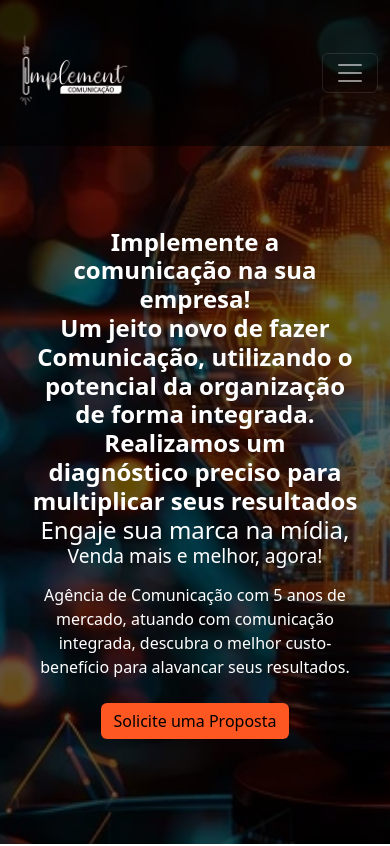
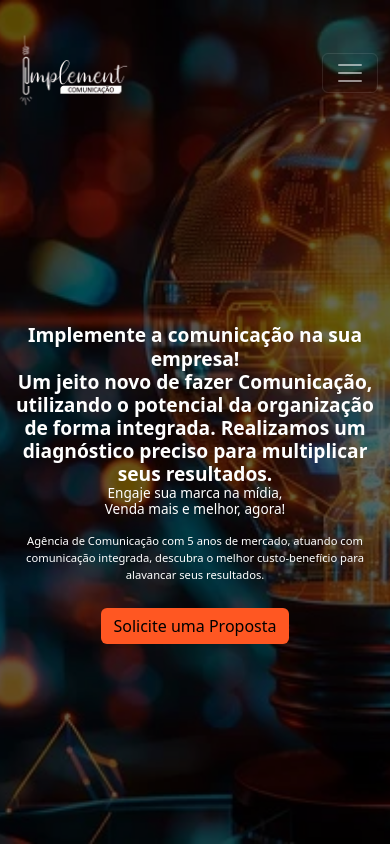
Before and after one commit to andresperes33/SITE-IMPLEMENT-COMINICA--O, a plain HTML site: page index.html in a window 390 px wide. Shown: the top 846 px of the page. Drawn offline with nearby package versions, Linux system fonts and the light colour scheme.

Commit message:
IMPLEMENT V1.2 add ADD RESPONSIVIDADE NO HEADER

```diff
--- a/index.html
+++ b/index.html
@@ -10,6 +10,7 @@
     <link rel="stylesheet" href="style.css" />
     <link rel="stylesheet" href="https://cdnjs.cloudflare.com/ajax/libs/font-awesome/6.5.2/css/all.min.css" />
     <!-- Font Awesome -->
+    <link rel="icon" href="./img/Logo03.jpg" type="image/png">
 </head>
 
 <body>
@@ -45,20 +46,28 @@
 
         <div class="hero-section text-center text-white d-flex align-items-center justify-content-center">
             <div class="container">
-                <h2 class="display-4 fw-bold">Implemente a comunicação na sua empresa!<br>
-                    Um jeito novo de fazer Comunicação, utilizando o potencial da
-                    organização de forma integrada. Realizamos um diagnóstico preciso
-                    para multiplicar seus resultados
+                <h2 class="display-4 fw-bold">
+                    Implemente a comunicação na sua empresa!<br>
+                    Um jeito novo de fazer Comunicação, utilizando o potencial da organização de forma integrada. Realizamos um
+                    diagnóstico preciso para multiplicar seus resultados.
                 </h2>
-                <h2 class="display-6">Engaje sua marca na mídia,</h2>
-                <h3 class="lead">Venda mais e melhor, agora!</h3>
+
+                <h2 class="display-6">
+                    Engaje sua marca na mídia,
+                </h2>
+
+                <h3 class="lead">
+                    Venda mais e melhor, agora!
+                </h3>
+
                 <p class="mt-3">
-                    Agência de Comunicação com 5 anos de mercado, atuando
-                    com comunicação integrada, descubra o melhor custo-benefício
+                    Agência de Comunicação com 5 anos de mercado, atuando com comunicação integrada, descubra o melhor custo-benefício
                     para alavancar seus resultados.
                 </p>
+
                 <a href="#" class="btn btn-light mt-4">Solicite uma Proposta</a>
             </div>
+
         </div>
     </header>
 
--- a/style.css
+++ b/style.css
@@ -26,16 +26,17 @@ html {
   z-index: 1;
 }
 
+
 .navbar {
   position: relative;
-  background: rgba(0, 0, 0, 0.6);
-  z-index: 2; /* Garante que o conteúdo fique acima da camada escura */
+  line-height: 10px;
+  z-index: 1; /* Garante que o conteúdo fique acima da camada escura */
 }
 
 .hero-section {
   position: relative;
   height: 80vh;
-  z-index: 2; /* Garante que o conteúdo fique acima da camada escura */
+  z-index: 2 /* Garante que o conteúdo fique acima da camada escura */
 }
 
 .hero-section h1,
@@ -50,23 +51,44 @@ html {
   border: none;
 }
 
+/* Estilos padrão (desktop) */
+.display-4 {
+  font-size: 2rem;
+}
+
+.display-6 {
+  font-size: 1.5rem;
+}
+
+.lead {
+  font-size: 1.5rem;
+}
+
+.mt-3 {
+  font-size: 1.2rem;
+}
+
+/* Estilos responsivos para dispositivos móveis */
 @media (max-width: 768px) {
-  .hero-section {
-    padding: 20px;
+  .display-4 {
+      font-size: 1.2rem; /* Reduz pela metade */
   }
 
-  .hero-section h1 {
-    font-size: 2rem;
+  .display-6 {
+      font-size: 0.85rem; /* Reduz pela metade */
   }
 
-  .hero-section h2 {
-    font-size: 1.5rem;
+  .lead {
+      font-size: 0.85rem; /* Reduz pela metade */
   }
 
-  .hero-section h3 {
-    font-size: 1.2rem;
+  .mt-3 {
+      font-size: 0.7rem; /* Reduz pela metade */
   }
 }
+
+
+
 
 /* secao 1*/
 .about-section {
```
Also changed, not shown: img/Logo03.jpg (added).
